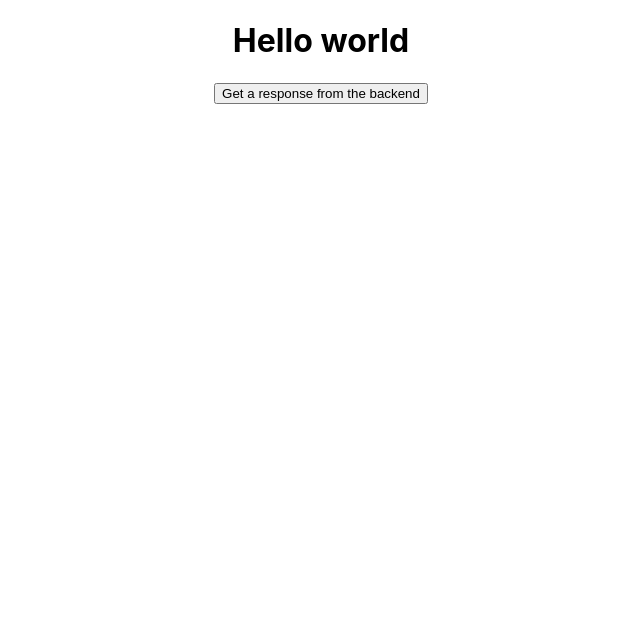
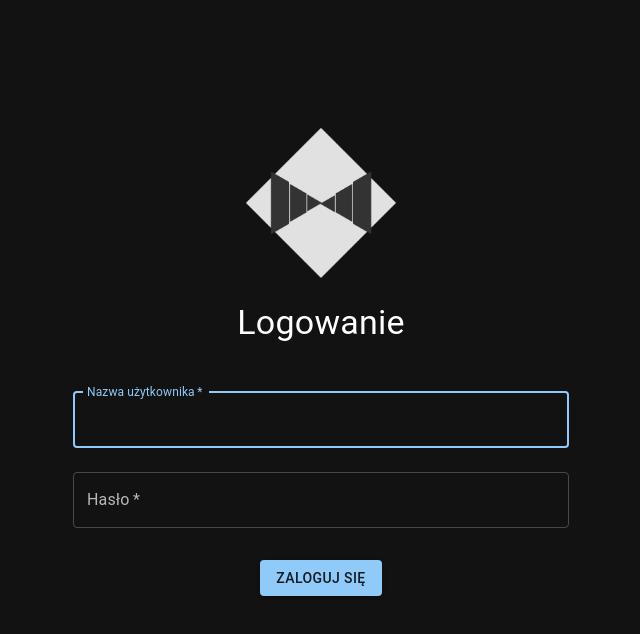
Before and after one commit to szezjo/Taskedo, a React (Create React App) app: page / in a window 1280 px wide. Shown: the top 634 px of the page, without its empty margins (319-959 px from the left). Built offline with nearby package versions, Linux system fonts and the light colour scheme.

Commit message:
Login screen prototype

```diff
--- a/package.json
+++ b/package.json
@@ -3,6 +3,9 @@
   "version": "0.1.0",
   "private": true,
   "dependencies": {
+    "@emotion/react": "^11.5.0",
+    "@emotion/styled": "^11.3.0",
+    "@mui/material": "^5.1.0",
     "@testing-library/jest-dom": "^5.14.1",
     "@testing-library/react": "^11.2.7",
     "@testing-library/user-event": "^12.8.3",
--- a/src/App.jsx
+++ b/src/App.jsx
@@ -1,5 +1,7 @@
 import './App.css';
 import { useState } from 'react';
+
+import LoginScreen from './components/login_screen/login_screen';
 const axios = require('axios');
 
 const App = () => {
@@ -23,22 +25,23 @@ const App = () => {
       })
   }
   return (
-    <div className="App">
-      <h1>
-        Hello world
-      </h1>
-      <button
-        onClick={fetchResponse}
-      >
-        Get a response from the backend
-      </button>
-      <div>
-        {fetched.map(element => {
-          return (
-            <h3>{element}</h3>);
-        })}
-      </div>
-    </div>
+    // <div className="App">
+    //   <h1>
+    //     Hello world
+    //   </h1>
+    //   <button
+    //     onClick={fetchResponse}
+    //   >
+    //     Get a response from the backend
+    //   </button>
+    //   <div>
+    //     {fetched.map(element => {
+    //       return (
+    //         <h3>{element}</h3>);
+    //     })}
+    //   </div>
+    // </div>
+    <LoginScreen />
   );
 }
 
--- /dev/null
+++ b/src/components/login_screen/login_screen.jsx
@@ -0,0 +1,59 @@
+import React from 'react';
+
+import { Button, Container, CssBaseline, Grid, TextField, Typography } from '@mui/material';
+
+import { createTheme, ThemeProvider } from '@mui/material/styles';
+import { Box } from '@mui/system';
+
+const darkTheme = createTheme({
+    palette: {
+      mode: 'dark',
+    },
+});
+
+const LoginScreen = () => {
+    const handleSubmit = (e) => {
+        e.preventDefault();
+        const userInput = new FormData(e.currentTarget);
+        console.log(`${userInput.get('username')} ${userInput.get('password')}`);
+    }
+
+    return (
+        <ThemeProvider theme={darkTheme}>
+            <Container maxWidth="sm">
+                <CssBaseline />
+                <Box sx={{marginTop: 16, display: 'flex', flexDirection: 'column', alignItems: 'center'}}>
+                    <img src="logo.png" style={{maxWidth: '150px', marginBottom: 24}} alt="Taskedo Logo" />
+                    <Typography component="h1" variant="h4" sx={{ marginBottom: 4 }}>Logowanie</Typography>
+                    <Box component="form" onSubmit={handleSubmit}>
+                        <TextField
+                            margin="normal"
+                            required
+                            fullWidth
+                            id="username"
+                            label="Nazwa użytkownika"
+                            name="username"
+                            autoComplete="username"
+                            autoFocus
+                        />
+                        <TextField
+                            margin="normal"
+                            required
+                            fullWidth
+                            id="password"
+                            label="Hasło"
+                            name="password"
+                            autoComplete="current-password"
+                            type="password"
+                        />
+                        <Grid container justifyContent="center">
+                            <Button type="submit" variant="contained" sx={{ marginTop: 3, marginBottom: 2 }}>Zaloguj się</Button>
+                        </Grid>
+                    </Box>
+                </Box>
+            </Container>
+        </ThemeProvider>
+    )
+};
+
+export default LoginScreen;
```
Also changed, not shown: public/logo.png (added), 1 other file (tests, documents, lock files or other folders).
